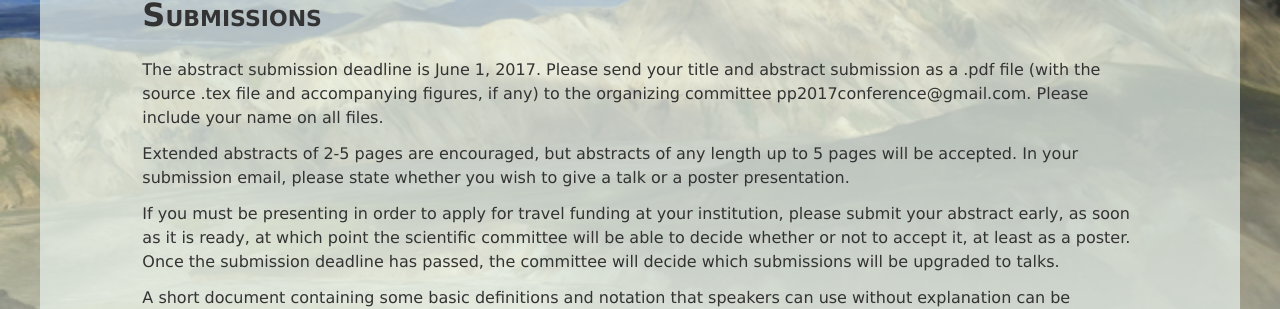
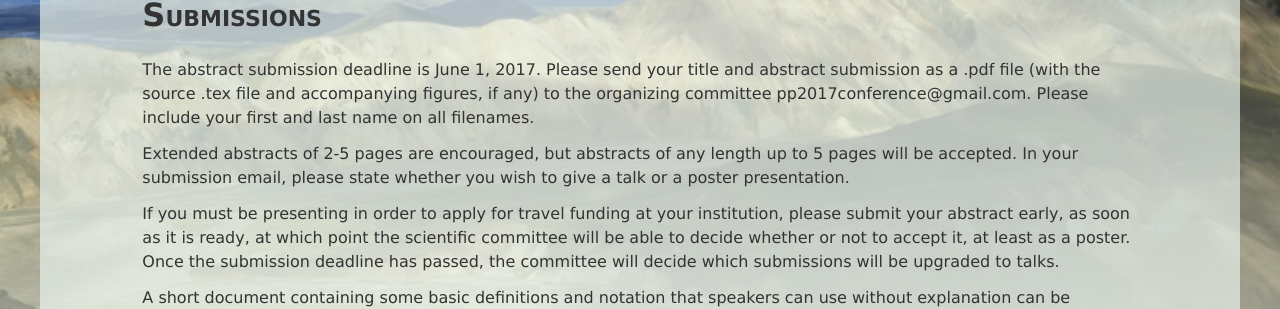
Before and after one commit to pp2017/pp2017.github.io, a Jekyll site: the page built from submissions.md, in a window 1280 px wide. Shown: the part 369-678 px from the top of the page. Built offline with Jekyll 4.4.1, drawn with Linux system fonts in a browser that asks for light colours; nearby versions of some CDN libraries.

Commit message:
First and last

```diff
--- a/submissions.md
+++ b/submissions.md
@@ -6,7 +6,7 @@ layout: page
 The abstract submission deadline is June 1, 2017. Please send your title and
 abstract submission as a .pdf file (with the source .tex file and accompanying
 figures, if any) to the organizing committee pp2017conference@gmail.com. Please
-include your name on all files.
+include your first and last name on all filenames.
 
 Extended abstracts of 2-5 pages are encouraged, but abstracts of any length up
 to 5 pages will be accepted. In your submission email, please state whether you
```
